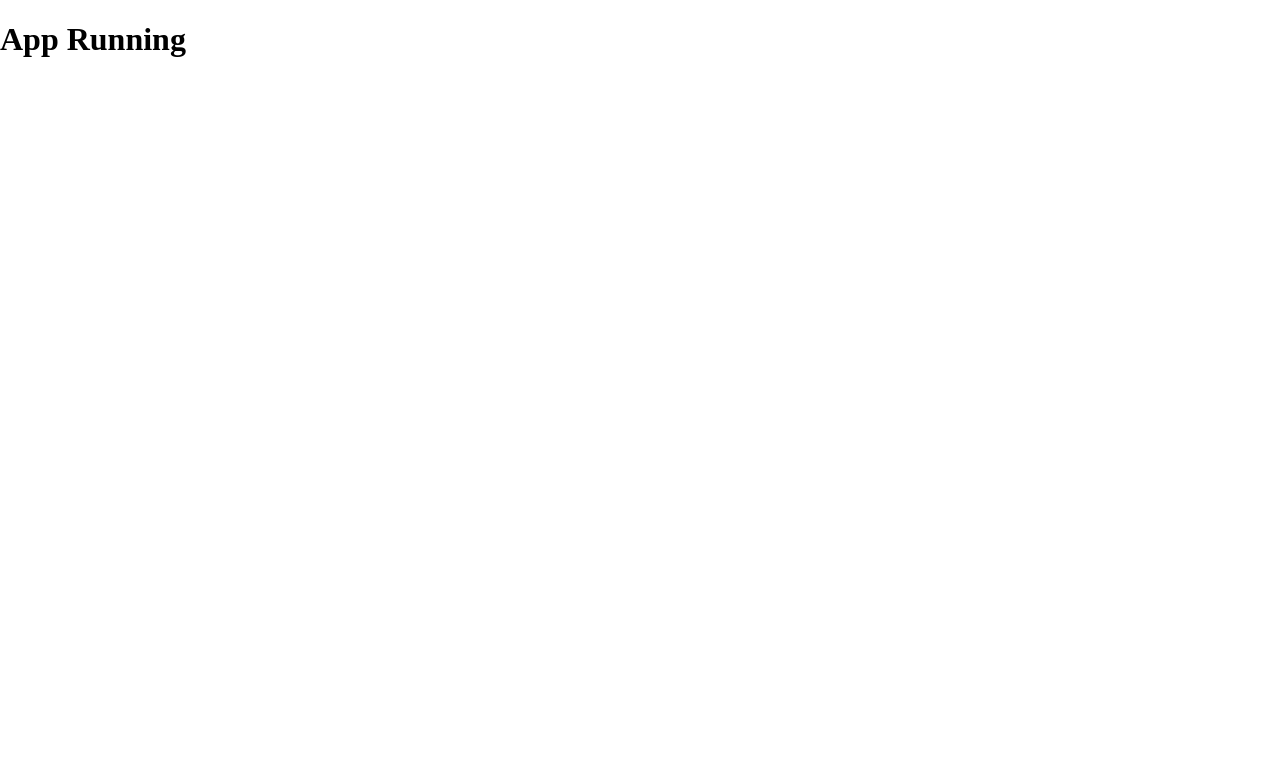
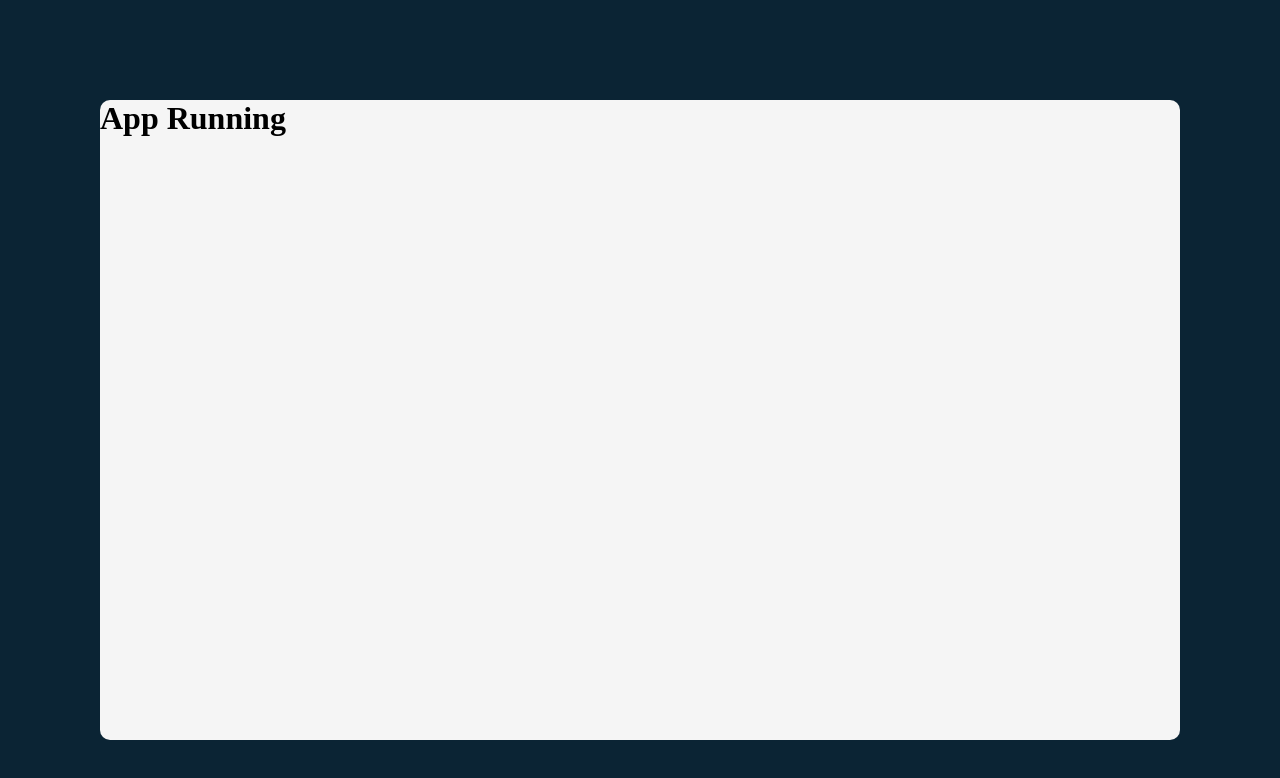
Before and after one commit to jasnmar/scrimba-rb-tensies, a React (Vite) app: page / in a window 1280 px wide. Shown: the top 778 px of the page. Built offline with nearby package versions, Linux system fonts and the light colour scheme.

Commit message:
Main Container

```diff
--- a/src/App.css
+++ b/src/App.css
@@ -0,0 +1,6 @@
+main {
+  margin: 100px;
+  background-color: #F5F5F5;
+  height: 80vh;
+  border-radius: 10px;
+}
--- a/src/App.jsx
+++ b/src/App.jsx
@@ -11,9 +11,9 @@ function App() {
   const [count, setCount] = useState(0)
 
   return (
-    <>
+    <main>
       <h1>App Running</h1>
-    </>
+    </main>
   )
 }
 
--- a/src/index.css
+++ b/src/index.css
@@ -4,4 +4,5 @@
 
 body {
   margin: 0;
+  background-color: #0B2434
 }
```
